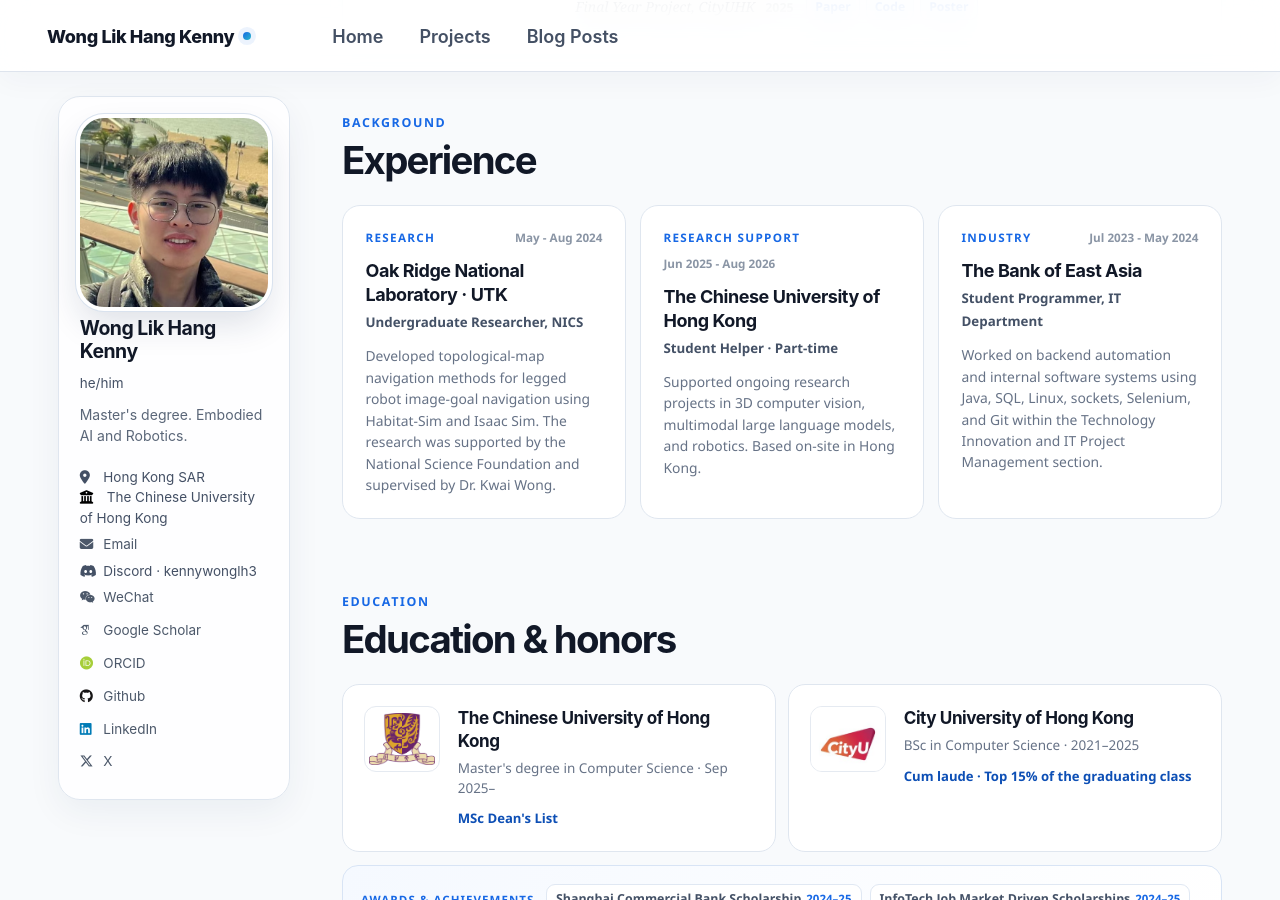
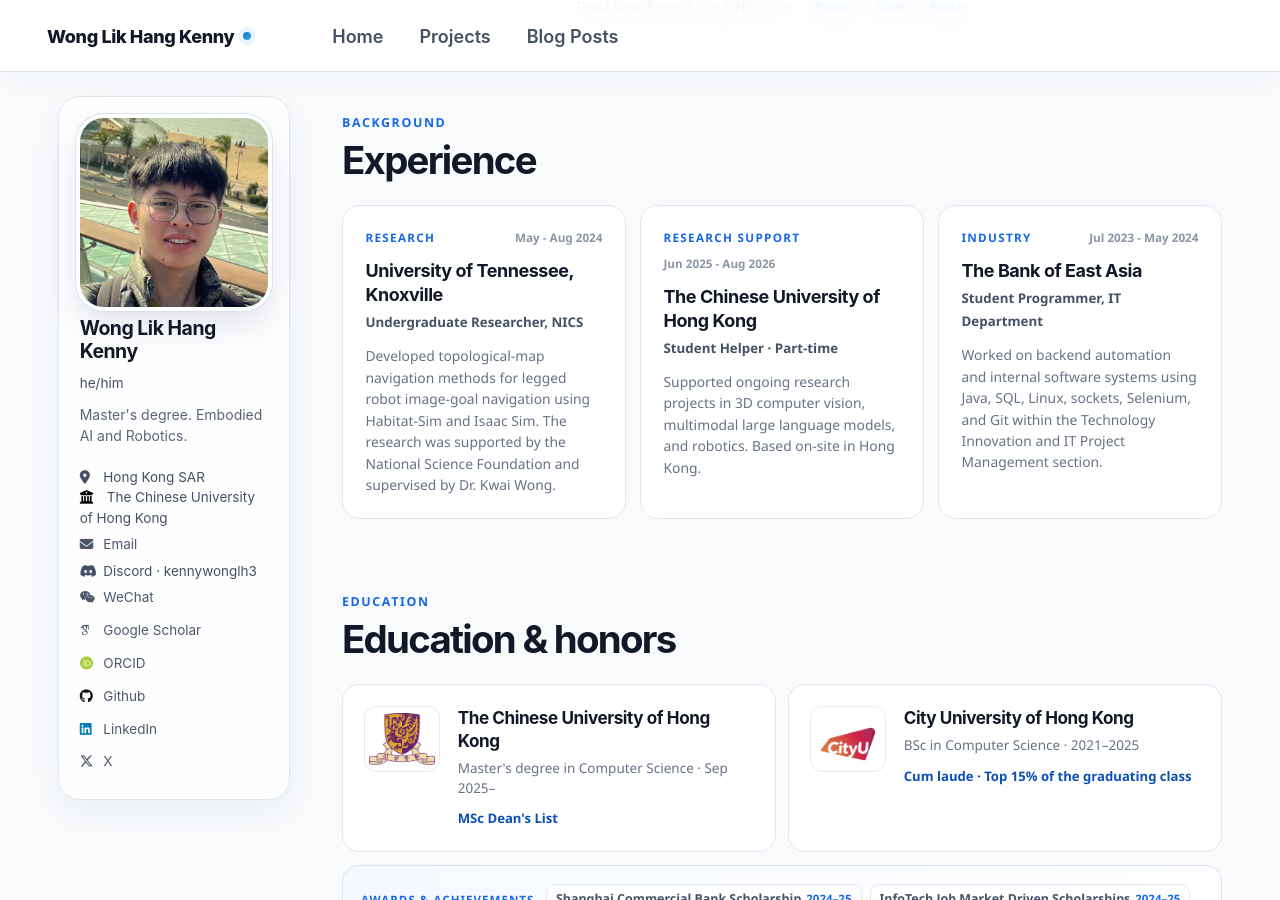
Before and after one commit to Kenn3o3/Kenn3o3.github.io, a Jekyll site: the page built from _pages/about.md, in a window 1280 px wide and 900 px high, scrolled down 2617 px. Built offline with Jekyll 4.4.1, drawn with Linux system fonts in a browser that asks for light colours; some web fonts are replaced.

Commit message:
List the 2024 research stay under the University of Tennessee, Knoxville.
Co-authored-by: Cursor <cursoragent@cursor.com>

```diff
--- a/_pages/about.md
+++ b/_pages/about.md
@@ -56,7 +56,7 @@ redirect_from:
 <div class="experience-grid">
   <article class="experience-card">
     <div class="experience-card__top"><span>Research</span><time>May - Aug 2024</time></div>
-    <h3>Oak Ridge National Laboratory · UTK</h3>
+    <h3>University of Tennessee, Knoxville</h3>
     <p class="experience-role">Undergraduate Researcher, NICS</p>
     <p>Developed topological-map navigation methods for legged robot image-goal navigation using Habitat-Sim and Isaac Sim. The research was supported by the National Science Foundation and supervised by Dr. Kwai Wong.</p>
   </article>
```
